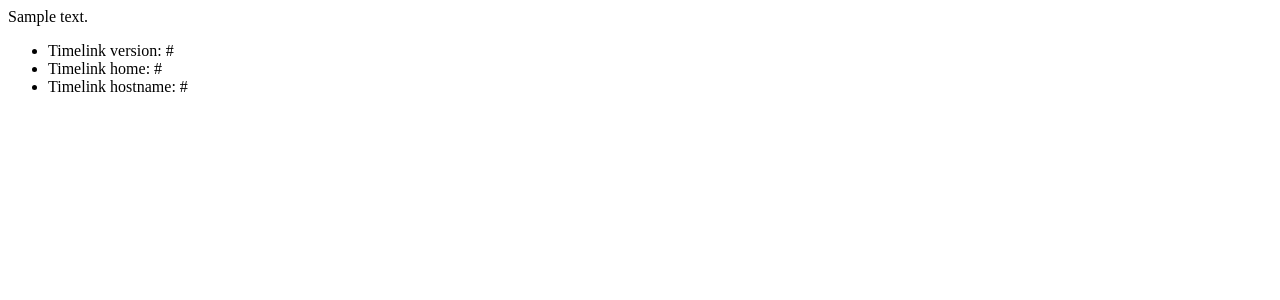
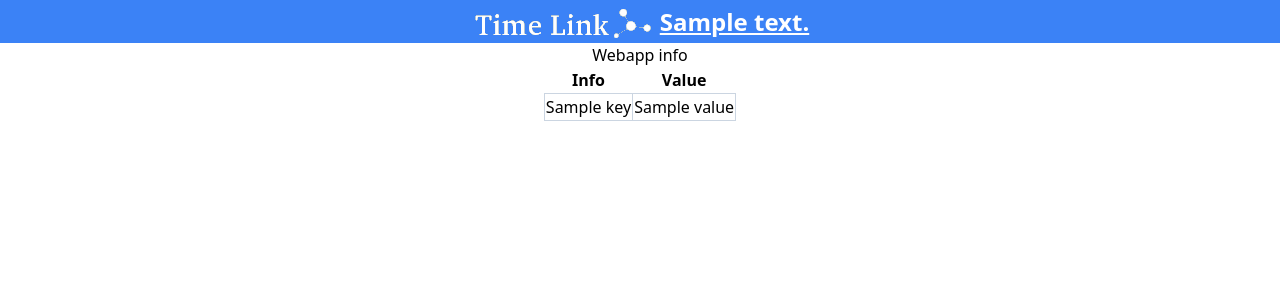
Before and after one commit to time-link/timelink-py, a FastAPI app: template timelink/app/templates/index.html in a window 1280 px wide. Shown: the top 300 px of the page. Run offline with FastAPI, Linux system fonts and the light colour scheme; the template is opened without the code that fills it: most values are stand-ins (such as "Sample title", 1, 10 or a date in 2020); parts of the project's set-up code (start-up, migrations or seed data) failed here and were passed over; some libraries are stand-ins or nearby versions.

Commit message:
Template with tailwind cdn

```diff
--- a/timelink/app/templates/index.html
+++ b/timelink/app/templates/index.html
@@ -1,19 +1,44 @@
 <!DOCTYPE html>
 <html lang="en">
 <head>
-    <meta charset="UTF-8">
-    <meta name="viewport" content="width=device-width, initial-scale=1.0">
+  <meta charset="UTF-8">
+  <meta name="viewport" content="width=device-width, initial-scale=1.0">
+  <script src="https://cdn.tailwindcss.com"></script>
     <title>{{ title }}</title>
+  <script>
+    tailwind.config = {
+    }
+  </script>
 </head>
 <body>
     <header>
-        {{ welcome_message }}
-    </header>
-    <ul>
-    <li>Timelink version: {{ timelink_version }}</li>
-    <li>Timelink home: {{ timelink_home }}</li>
-    <li>Timelink hostname: {{timelink_hostname}}</li>
-    </ul>
+        <div class="bg-blue-500 flex items-center justify-center">
+            <img class="inline" src="static/img/logo_alpha.png"/>
+            <h1 class="text-2xl font-bold underline text-center text-white">{{ welcome_message }}</h1>
+        </div>
+        </header>
+
+    <table class="table-auto mx-auto">
+      <caption class="caption-top">
+        Webapp info
+        </caption>
+        <thead>
+            <tr>
+                 <th>Info</th>
+                 <th>Value</th>
+            </tr>
+        </thead>
+        <tbody>
+        {% for key, value in webapp_info.items() %}
+        {% if value is not none %}
+        <tr>
+            <td class="border border-slate-300">{{ key }}</td>
+            <td class="border border-slate-300">{{ value }}</td>
+        </tr>
+        {% endif %}
+        {% endfor %}
+        </tbody>
+    </table>
 
 </body>
 </html>
```
